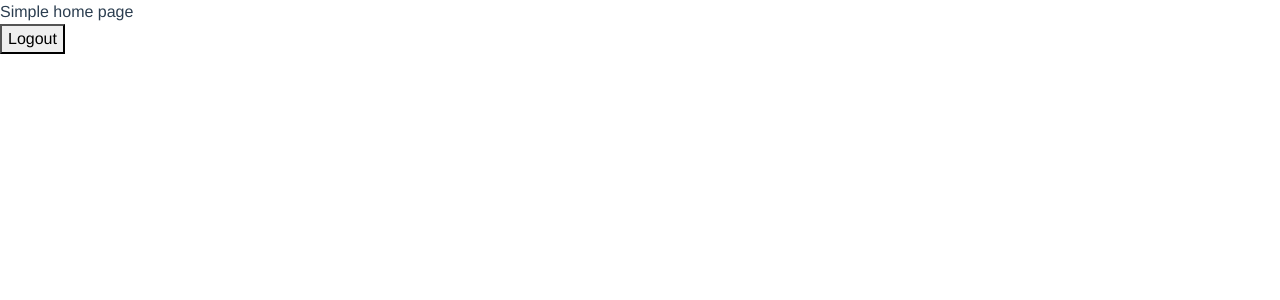
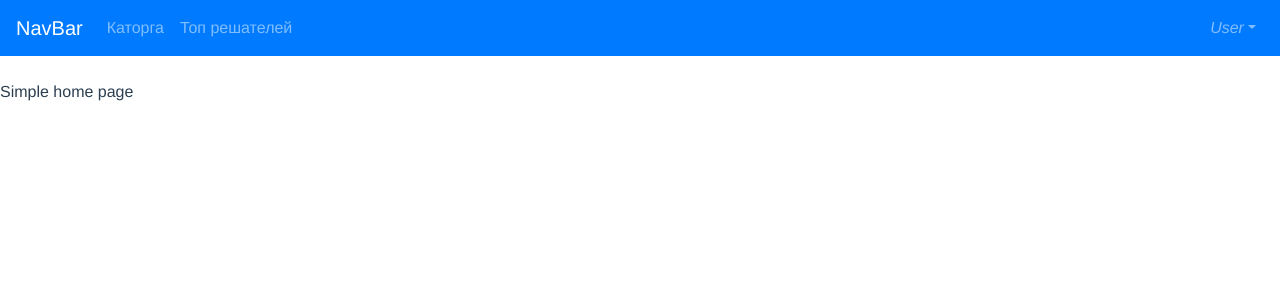
Before and after one commit to krisfromhbk/platform-demo, a Vue app: page / in a window 1280 px wide. Shown: the top 300 px of the page. Built offline with nearby package versions, Linux system fonts and the light colour scheme; sample sign-in values are in the browser's storage.

Commit message:
Start workin on Home page.

```diff
--- a/src/components/Home.vue
+++ b/src/components/Home.vue
@@ -1,8 +1,31 @@
 <template>
   <div>
-    Simple home page
-    <br>
-    <button v-on:click="logout">Logout</button>
+    <b-navbar toggleable="md" :sticky="true" type="dark" variant="primary" class="mb-4">
+      <b-navbar-toggle target="nav_collapse"></b-navbar-toggle>
+      <b-navbar-brand href="#">NavBar</b-navbar-brand>
+      <b-collapse is-nav id="nav_collapse">
+        <b-navbar-nav>
+          <b-nav-item href="#">Каторга</b-nav-item>
+          <b-nav-item href="#">Топ решателей</b-nav-item>
+        </b-navbar-nav>
+        <!-- Right aligned nav items -->
+        <b-navbar-nav class="ml-auto">
+          <b-nav-item-dropdown right>
+            <!-- Using button-content slot -->
+            <template slot="button-content">
+              <em>User</em>
+            </template>
+            <b-dropdown-item href="#">Profile</b-dropdown-item>
+            <b-dropdown-item v-on:click="logout">Signout</b-dropdown-item>
+          </b-nav-item-dropdown>
+        </b-navbar-nav>
+      </b-collapse>
+    </b-navbar>
+
+    <!-- Здесь будут отображаться таски -->
+    <!-- <task-view/> -->
+
+    <div class="test">Simple home page</div>
   </div>
 </template>
 
@@ -23,5 +46,7 @@ export default {
 </script>
 
 <style>
-
+  .test {
+    height: 150vh;
+  }
 </style>
--- a/src/components/Login.vue
+++ b/src/components/Login.vue
@@ -96,12 +96,6 @@ export default {
 </script>
 
 <style>
-  .test {
-    height: 100vh;
-  }
-  .test1 {
-    width: 100vw;
-  }
   @keyframes swing {
     15% {
       transform: translateX(5px);
```
